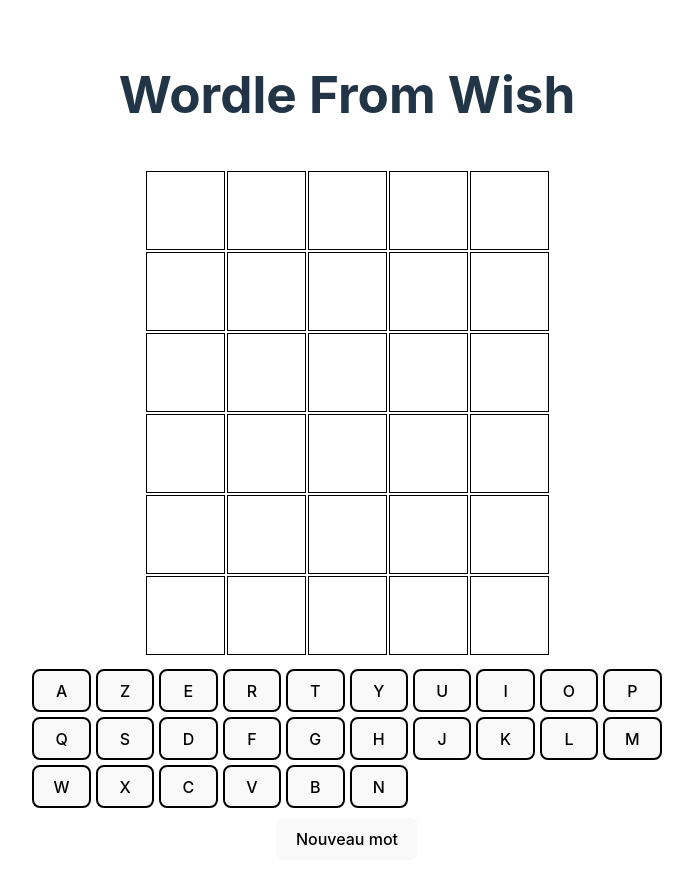
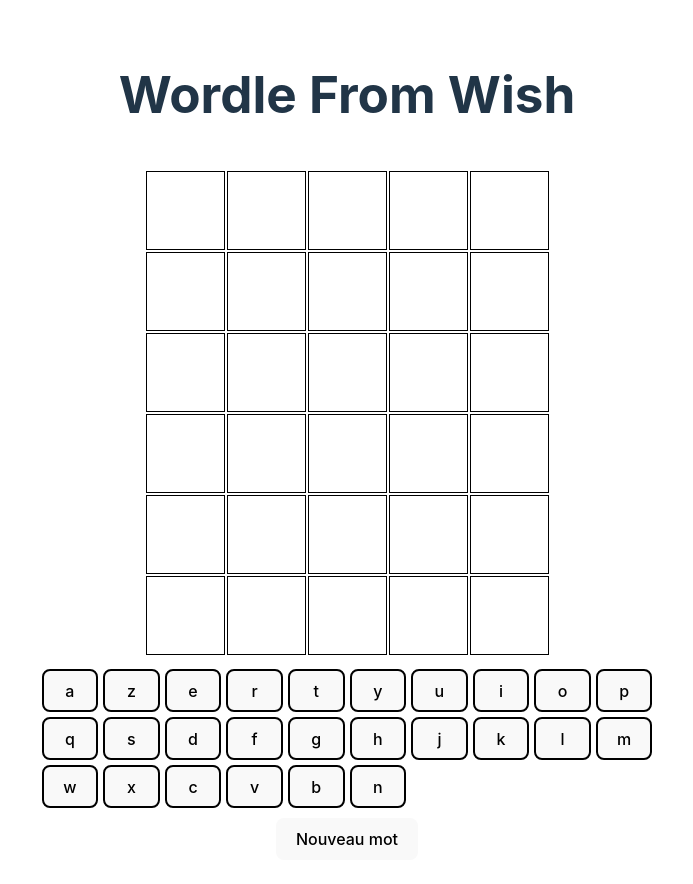
Before and after one commit to Forantis/motus-project-react, a React (Vite) app: page / in a window 1280 px wide. Shown: the top 884 px of the page, without its empty margins (293-986 px from the left). Built offline with nearby package versions, Linux system fonts and the light colour scheme.

Commit message:
Refactor Grid component to fix cell position logic

```diff
--- a/src/components/Grid.tsx
+++ b/src/components/Grid.tsx
@@ -1,6 +1,8 @@
 import "./Grid.css"
 
 export default function Grid({ searchedWord, response, counter, rowDone }: { searchedWord: string[], response: string[], counter: number, rowDone: number }) {
+
+    console.log("searchedWord", searchedWord);
 
     return (
         <table id = "gameGrid">
@@ -10,7 +12,7 @@ export default function Grid({ searchedWord, response, counter, rowDone }: { sea
                         {searchedWord.map((_, j) => (
                             <td key={j} className={
                                 rowDone > i+1
-                                    ? response[i*searchedWord.length+j] === searchedWord[i*searchedWord.length+j]
+                                    ? response[i*searchedWord.length+j] === searchedWord[j]
                                         ? "goodPosition"
                                         : searchedWord.includes(response[i*searchedWord.length+j])
                                             ? "badPosition"
--- a/src/components/Keyboard.tsx
+++ b/src/components/Keyboard.tsx
@@ -2,7 +2,7 @@ import Key from "./Key"
 import "./Keyboard.css"
 
 export default function Keyboard({response, setResponse, counter, setCounter}: {response: string[], setResponse: (response: string[]) => void, counter: number, setCounter: (counter: number) => void}) {
-    const keysLetters = ["A", "Z", "E", "R", "T", "Y", "U", "I", "O", "P", "Q", "S", "D", "F", "G", "H", "J", "K", "L", "M", "W", "X", "C", "V", "B", "N"];
+    const keysLetters = ["a", "z", "e", "r", "t", "y", "u", "i", "o", "p", "q", "s", "d", "f", "g", "h", "j", "k", "l", "m", "w", "x", "c", "v", "b", "n"];
 
     function handleKeyClick(keyLetter: string) {
         setResponse([...response, keyLetter]);
```
